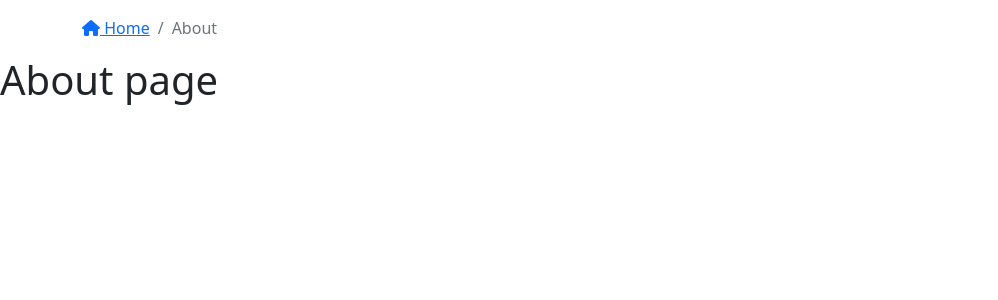
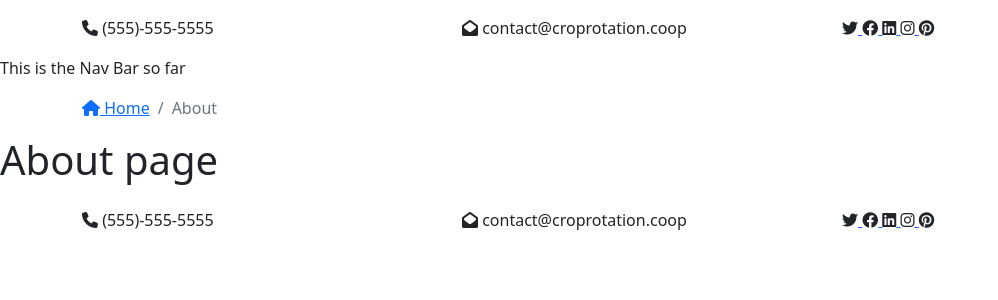
Before and after one commit to jfortuny/crop_rotation_face, a Django app: page /about/ in a window 1280 px wide. Shown: the top 300 px of the page, without its empty margins (0-998 px from the left). Run offline with Django 3.2, Linux system fonts and the light colour scheme.

Commit message:
Continued verification of bootstrap elements usage.

```diff
--- a/pages/urls.py
+++ b/pages/urls.py
@@ -4,5 +4,5 @@ from . import views
 urlpatterns = [
     path('', views.index, name='index'),
     path('about/', views.about, name='about'),
-
+    path('test/', views.test, name='test'),
 ]
--- a/pages/views.py
+++ b/pages/views.py
@@ -7,3 +7,7 @@ def index(request):
 
 def about(request):
     return render(request, 'pages/about.html')
+
+
+def test(request):
+    return render(request, 'pages/test.html')
--- a/templates/base.html
+++ b/templates/base.html
@@ -8,16 +8,28 @@
 
     <!-- Font Awesome -->
     <link rel="stylesheet" href="https://cdnjs.cloudflare.com/ajax/libs/font-awesome/6.0.0/css/all.css">
+
     <!-- Bootstrap CSS -->
     <link href="https://cdn.jsdelivr.net/npm/bootstrap@5.1.3/dist/css/bootstrap.min.css" rel="stylesheet"
           integrity="sha384-1BmE4kWBq78iYhFldvKuhfTAU6auU8tT94WrHftjDbrCEXSU1oBoqyl2QvZ6jIW3" crossorigin="anonymous">
+
+    <!-- Local css styling -->
+    <link rel="stylesheet" href="{% static 'css/style.css' %}">
 
     <title>Crop Rotation Face</title>
 </head>
 <body>
 
-{% block content %}
-{% endblock %}
+    <!-- Top Bar -->
+    {% include 'partials/_topbar.html' %}
+    <!-- Nav Bar -->
+    {% include 'partials/_navbar.html' %}
+    <!-- Main content -->
+    {% block content %}
+    {% endblock %}
+    <!-- Footer -->
+    {% include 'partials/_footer.html' %}
+
 <!-- Optional JavaScript; choose one of the two! -->
 
 <!-- Option 1: Bootstrap Bundle with Popper -->
--- a/templates/partials/_footer.html
+++ b/templates/partials/_footer.html
@@ -1,10 +1,5 @@
-<!DOCTYPE html>
-<html lang="en">
-<head>
-    <meta charset="UTF-8">
-    <title>Title</title>
-</head>
-<body>
-
-</body>
-</html>
+{% load static %}
+<!-- Footer -->
+<footer id="main-footer">
+    {% include 'partials/_topbar.html' %}
+</footer>
--- a/templates/partials/_navbar.html
+++ b/templates/partials/_navbar.html
@@ -1,10 +1,4 @@
-<!DOCTYPE html>
-<html lang="en">
-<head>
-    <meta charset="UTF-8">
-    <title>Title</title>
-</head>
-<body>
+{% load static %}
 
-</body>
-</html>
+<!-- Navbar -->
+This is the Nav Bar so far
--- a/templates/partials/_topbar.html
+++ b/templates/partials/_topbar.html
@@ -1,10 +1,32 @@
-<!DOCTYPE html>
-<html lang="en">
-<head>
-    <meta charset="UTF-8">
-    <title>Title</title>
-</head>
-<body>
-
-</body>
-</html>
+<!-- Top Bar -->
+<section id="top-bar" class="p-3">
+    <div class="container">
+        <div class="row">
+            <div class="col-sm">
+                <i class="fas fa-phone"></i> (555)-555-5555
+            </div>
+            <div class="col-sm">
+                <i class="fas fa-envelope-open"></i> contact@croprotation.coop
+            </div>
+            <div class="col-sm">
+                <div class="social text-right text-dark">
+                    <a href="#">
+                        <i class="fab fa-twitter text-dark"></i>
+                    </a>
+                    <a href="#">
+                        <i class="fab fa-facebook text-dark"></i>
+                    </a>
+                    <a href="#">
+                        <i class="fab fa-linkedin text-dark"></i>
+                    </a>
+                    <a href="#">
+                        <i class="fab fa-instagram text-dark"></i>
+                    </a>
+                    <a href="#">
+                        <i class="fab fa-pinterest text-dark"></i>
+                    </a>
+                </div>
+            </div>
+        </div>
+    </div>
+</section>
```
Also changed, not shown: templates/pages/test.html (added, +19 -0 lines), static/css/style.css (added).
